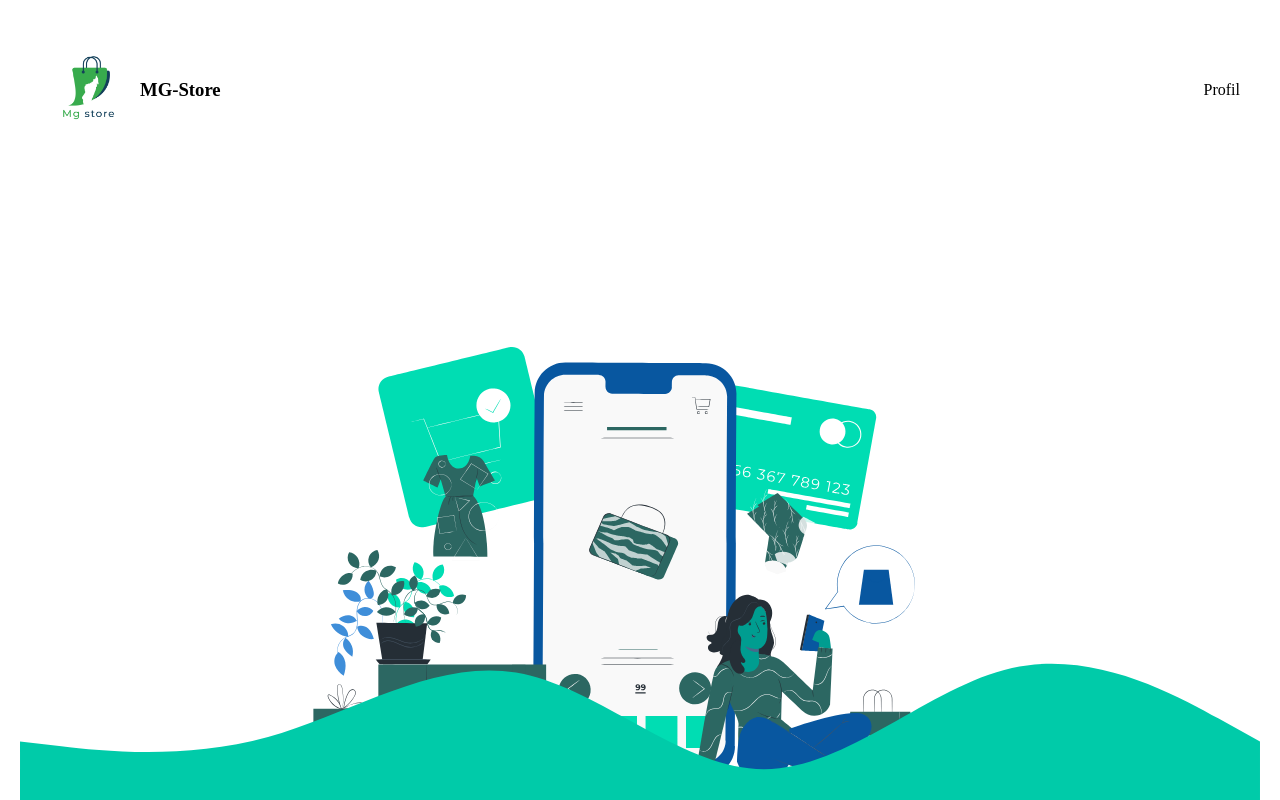
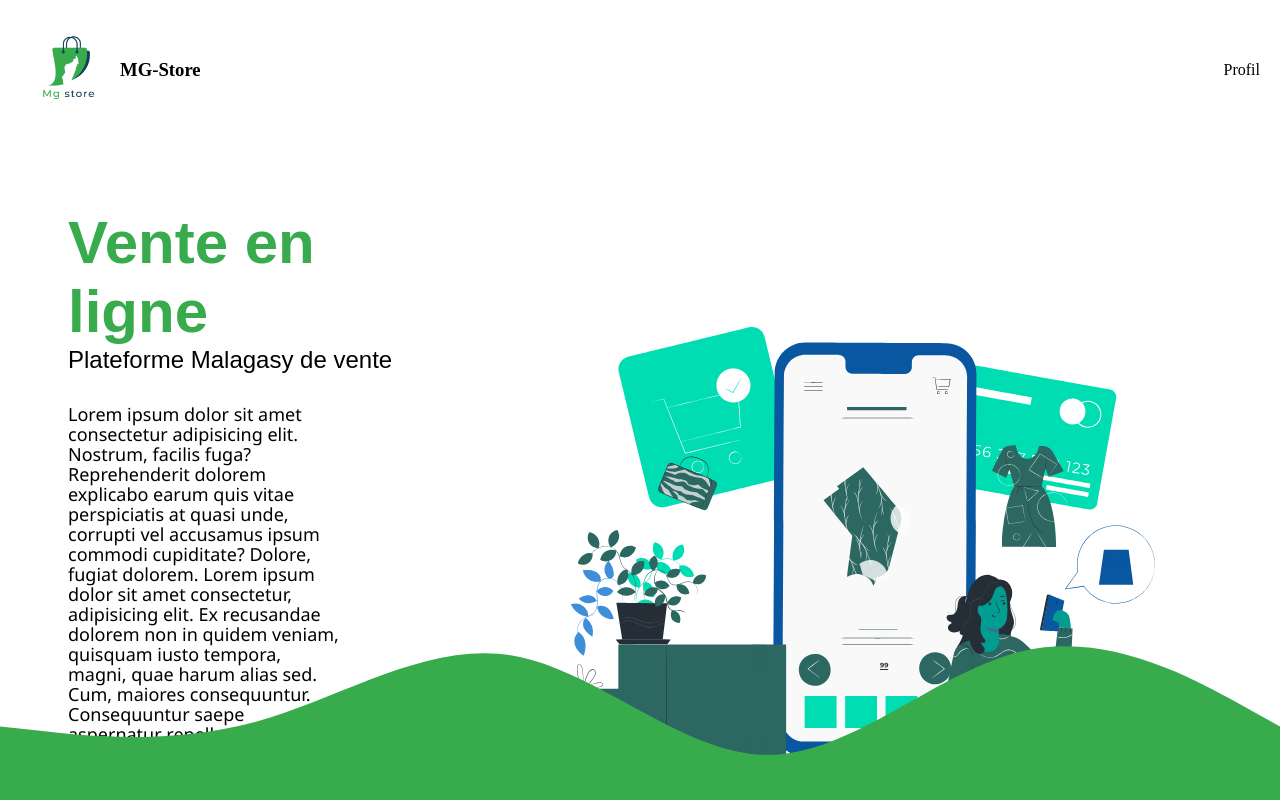
Before and after one commit to Princee04/Mg-Store, a React (Vite) app: page / in a window 1280 px wide. Built offline with nearby package versions, Linux system fonts and the light colour scheme.

Commit message:
wave bug fixed

```diff
--- a/main.css
+++ b/main.css
@@ -4,11 +4,17 @@
     box-sizing: border-box;
 }
 
+body{
+    /* background-color: #38ab4d; */
+}
+
 .container {
     height: 100vh;
     overflow: hidden;
-    padding: 20px;
+    /* padding: 5px; */
     width: 100%;
+    margin: auto;
+    /* background-color: #fff; */
 }
 
 /* style du header */
@@ -34,3 +40,56 @@
     position: relative;
     top: -24rem;
 }
+  /* style de l'intro */
+  .intro-container {
+
+    /* border: solid; */
+    padding: 20px;
+    max-height: 400px;
+    margin-top: 3rem;
+    margin-left: 3rem;
+  }
+
+  .intro-container h1{
+    font-size: 60px;
+    /* letter-spacing: 2px; */
+    font-family: sans-serif;
+    font-weight: bold;
+    color: #38ab4d;
+  }
+
+  .intro-container h2{
+
+    /* letter-spacing: 2px; */
+    font-family: sans-serif;
+    font-weight: 400;
+
+  }
+
+  .intro-container p{
+    /* letter-spacing: 2px; */
+    font-family: 'Segoe UI', Tahoma, Geneva, Verdana, sans-serif;
+    font-weight: 100;
+    margin-top: 5px;
+    line-height: 20px;
+    font-size: 18px;
+  }
+
+  .text-container{
+    width: 70%;
+    margin-top: 30px;
+  }
+
+  /* style du lottie */
+.lottie-container{
+
+}
+
+/* style du body */
+
+.body-container{
+    display: flex;
+    justify-content: space-around;
+    margin: auto;
+    /* width: 10%; */
+}
--- a/src/components/intro/Intro.jsx
+++ b/src/components/intro/Intro.jsx
@@ -2,7 +2,19 @@ import React from 'react';
 
 const Intro = () => {
     return (
-        <div>
+        <div className='intro-container'>
+            <h1>Vente en ligne</h1>
+            <h2>Plateforme Malagasy de vente </h2>
+            <div className="text-container">
+                <p>
+                    Lorem ipsum dolor sit amet consectetur adipisicing elit. Nostrum, facilis fuga? Reprehenderit dolorem explicabo earum
+                    quis vitae perspiciatis at quasi unde, corrupti vel accusamus ipsum commodi cupiditate? Dolore, fugiat dolorem.
+                    Lorem ipsum dolor sit amet consectetur, adipisicing elit. Ex recusandae dolorem non in quidem veniam, quisquam iusto
+                    tempora, magni, quae harum alias sed. Cum, maiores consequuntur. Consequuntur saepe aspernatur repellat?
+                    Lorem ipsum dolor sit amet consectetur adipisicing elit. Ut labore ipsam rerum officiis, pariatur perspiciatis
+                     tenetur magni! Ipsam neque quam eum, animi rerum amet eius, corporis, quae consequuntur obcaecati tempore.
+                </p>
+            </div>
 
         </div>
     );
--- a/src/components/lottie/LottieSection.jsx
+++ b/src/components/lottie/LottieSection.jsx
@@ -10,7 +10,7 @@ const LottieSection = () => {
         }
       }
     return (
-        <div>
+        <div className='lottie-container'>
             <Lottie options={optionOne} width={800} height={800} />
         </div>
     );
```
Also changed, not shown: public/wave.svg.
